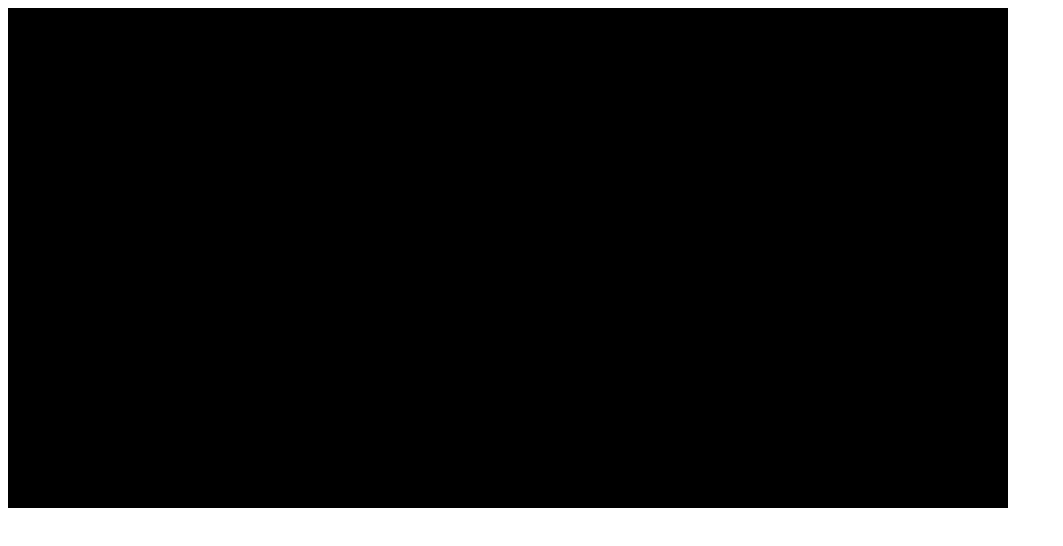
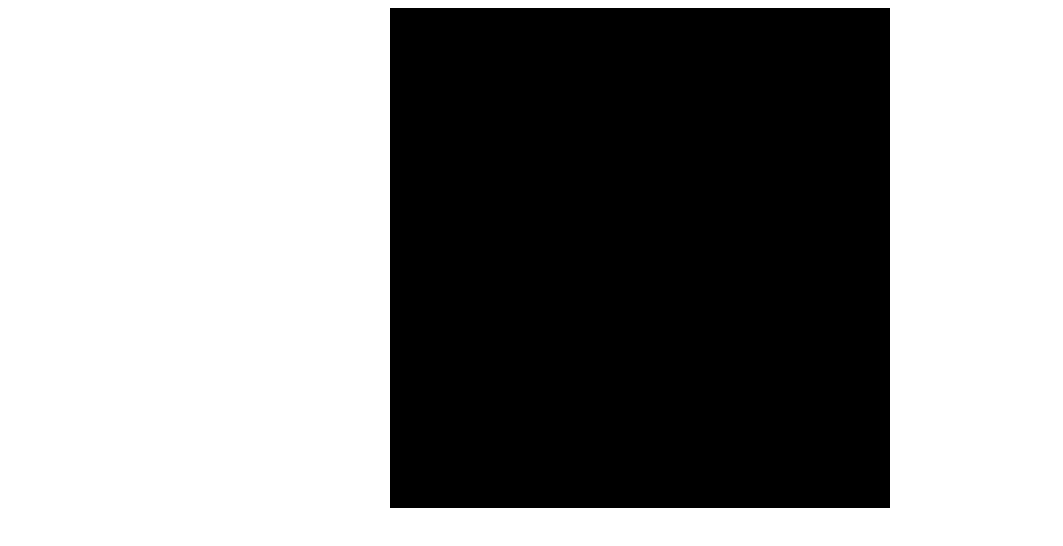
Before and after one commit to MMazzocchi/3d_app, a plain HTML site: page index.html in a window 1280 px wide. Shown: the whole page, without its empty margins (0-1063 px from the left). Drawn offline with nearby package versions, Linux system fonts and the light colour scheme.

Commit message:
After much struggle, the canvas is now centered and square. When we have carboard, we'll work on expanding/making stereo.

```diff
--- a/css/style.css
+++ b/css/style.css
@@ -1,4 +1,7 @@
 body {
-  margin: 0px;
-  padding: 0px;
 }
+
+#container {
+  width: 500px;
+  margin: 0 auto;
+}
--- a/index.html
+++ b/index.html
@@ -3,8 +3,11 @@
   <head>
     <title>3D App</title>
     <meta charset="utf-8"/>
+    <link rel="stylesheet" type="text/css" href="css/style.css">
   </head>
   <body>
+    <div id="container"></div>
+    <script src="https://ajax.googleapis.com/ajax/libs/jquery/2.2.2/jquery.min.js"></script>
     <script src="js/3rd_party/three.min.js"></script>
     <script src="js/3rd_party/DeviceOrientationControls.js"></script>
     <script src="js/code.js"></script>
--- a/js/code.js
+++ b/js/code.js
@@ -14,8 +14,10 @@ function setupThree() {
 
     // Make a renderer, add it to the html
     renderer = new THREE.WebGLRenderer();
-    renderer.setSize( 1000, 500 );
-    document.body.appendChild( renderer.domElement );
+    renderer.setSize( 500, 500 );
+    var container = $('#container');
+    var element = renderer.domElement;
+    container.append( element );
 
     function setOrientationControls(e) {
       if (!e.alpha) {
```
